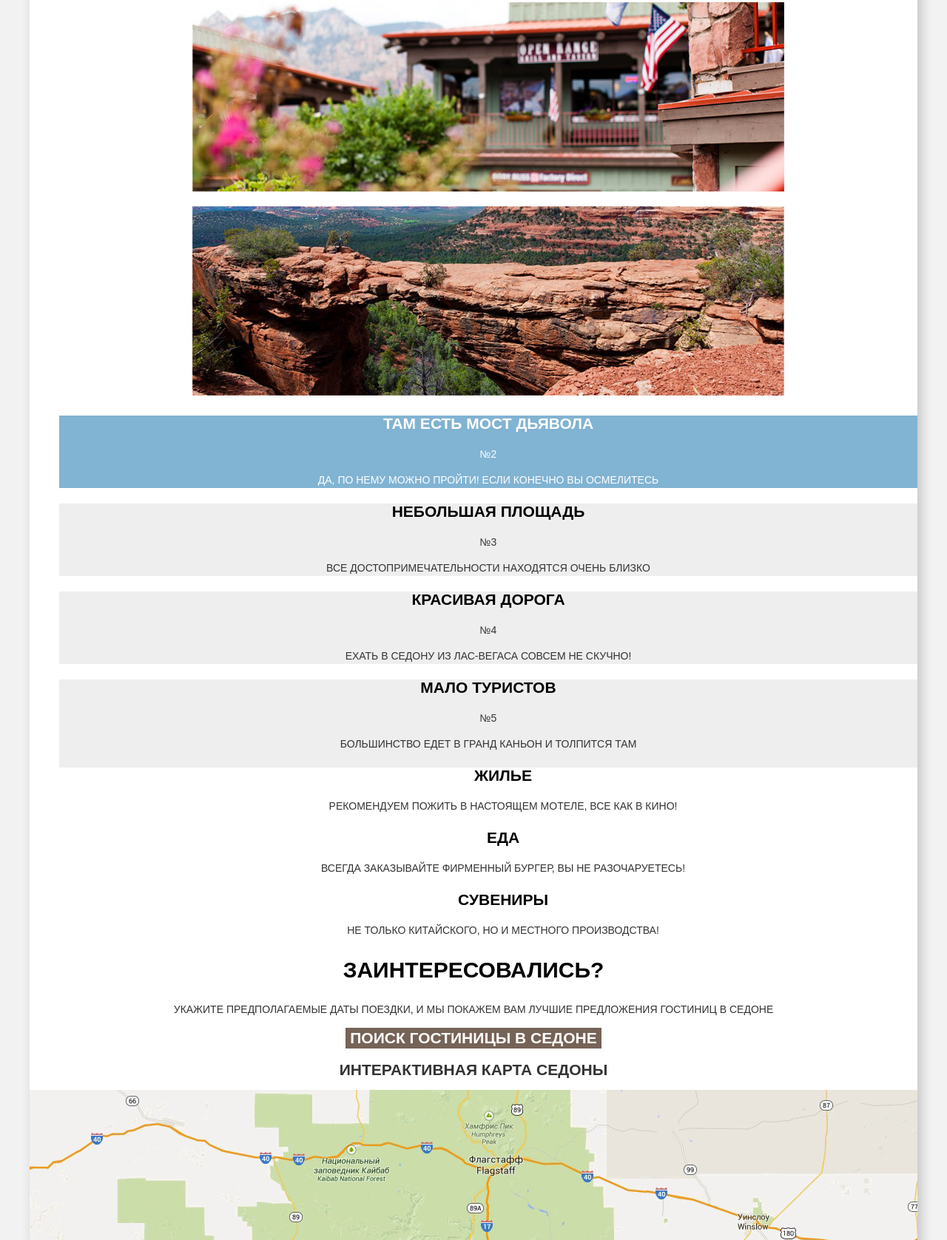
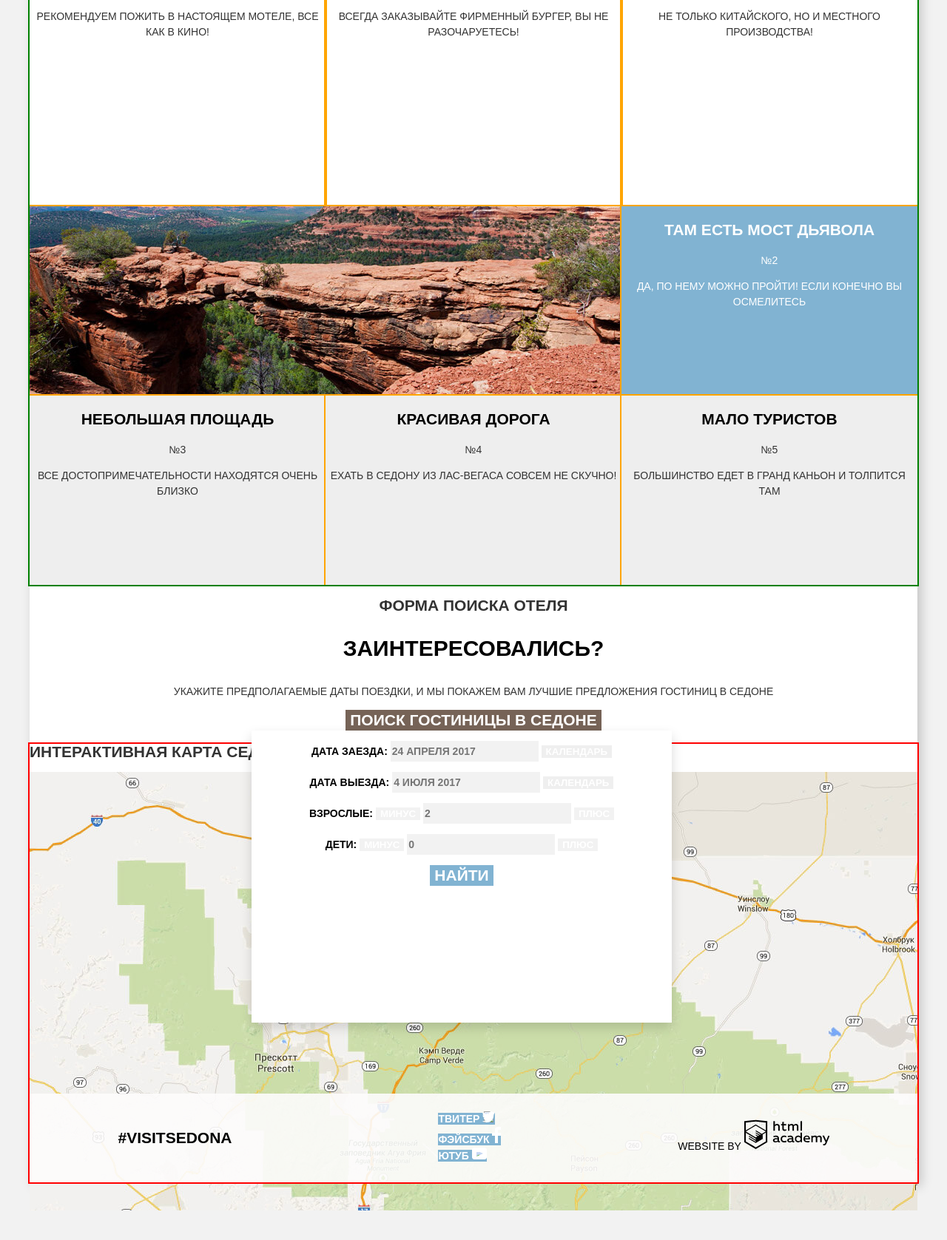
Before and after one commit to bazi2/241995-sedona, a plain HTML site: page index.html in a window 1280 px wide. Shown: the part 1123-2800 px from the top of the page at 74% size. After the commit the page ends 2766 px from the top, so only its background shows below. Drawn offline with Linux system fonts and the light colour scheme.

Commit message:
Сетка
1. Внесла правки в разметку на главной странице (список преимуществ).
2. Сделала крупную сетку главной страницы.

```diff
--- a/css/style.css
+++ b/css/style.css
@@ -1,5 +1,8 @@
 body {
+	min-width: 1280px;
 	margin: 0;
+	padding: 0;
+
 	font-family: "PT Sans", "Arial", sans-serif;
 	font-size: 14px;
 	line-height: 21px;
@@ -18,11 +21,51 @@ body {
 	box-shadow: 5px 5px 15px 0px rgba(0, 1, 1, 0.2);
 }
 
+.main-header {
+	margin-bottom: 0;
+}
+
+.main-navigation {
+	display: flex;
+	position: relative;
+	min-height: 56px;
+
+	/*Временно для сетки*/
+	outline: 2px solid red;
+}
+
+.main-header-logo {
+	position: absolute;
+	left: 50%;
+	top: 0;
+	width: 138px;
+	transform: translateX(-50%);
+}
+
 .site-navigation {
+	display: flex;
+	margin: 0;
+	padding: 0;
 	list-style: none;
 }
 
+.site-navigation li {
+	width: 240px;
+
+	text-align: center;
+	vertical-align: middle;
+}
+
+.site-navigation li:nth-child(2) {
+	margin-right: 240px;
+}
+
 .site-navigation a {
+	display: block;
+	width: 100%;
+	padding-top: 16px;
+	padding-bottom: 18px;
+
 	line-height: 26px;
 	text-decoration: none;
 	color: #000000;
@@ -46,7 +89,24 @@ body {
 	text-align: center;
 }
 
-.promo .promo-text-bold {
+.resons-content {
+
+	/*Временно для сетки*/
+	outline: 2px solid green;
+}
+
+.promo {
+	width: 1200px;
+	height: 564px;
+
+	margin-bottom: 59px;
+}
+
+.main-title {
+	margin: 0;
+	padding: 0;
+	margin-bottom: 30px;
+
 	font-size: 21px;
 	line-height: 26px;
 	font-weight: 700;
@@ -59,13 +119,41 @@ body {
 }
 
 .resons-list {
+	display: flex;
+	flex-direction: column;
+	justify-content: space-between;
+	margin: 0;
+	padding: 0;
+
 	list-style: none;
+
+	/*Временно для сетки*/
+	outline: 2px solid yellow;
+}
+
+.reson-item {
+	display: flex;
 }
 
 .reson-item-info {
+	width: 400px;
 	color: #ffffff;
 
 	background-color: #81b3d2;
+
+	/*Временно для сетки*/
+	outline: 2px solid orange;
+	min-height: 256px;s
+}
+
+.reson-photo {
+	width: 800px;
+	height: 256px;
+	margin: 0;
+	padding: 0;
+
+	/*Временно для сетки*/
+	outline: 2px solid orange;
 }
 
 .reson-item-title {
@@ -73,8 +161,23 @@ body {
 	font-weight: 700;
 }
 
+
+.reson-gray-list {
+	display: flex;
+	margin: 0;
+	padding: 0;
+
+	list-style: none;
+}
+
 .reson-item-gray {
+	width: 400px;
+
 	background-color: #eeeeee;
+
+	/*Временно для сетки*/
+	outline: 2px solid orange;
+	min-height: 256px;
 }
 
 .item-title-gray {
@@ -82,9 +185,22 @@ body {
 }
 
 .features-list {
+	display: flex;
+	justify-content: space-between;
+	margin: 0;
+	padding: 0;
+
 	list-style: none;
 
 	background-color: #ffffff;
+}
+
+.features-item {
+	width: 400px;
+
+	/*Временно для сетки*/
+	min-height: 330px;
+	outline: 2px solid orange;
 }
 
 .features-title {
@@ -100,9 +216,22 @@ body {
 	color: #000000;
 }
 
-.form {
+.search-wrapper {
+	position: relative;
+}
+
+.form-search {
+	position: absolute;
+	top: 180px;
+
+	/*Временно, потом подобрать точное значение*/
+	left: 300px;
+	width: 568px;
+	height: 395px;
+
 	background-color: #ffffff;
 	box-shadow: 0 7px 15px 0 rgba(0, 1, 1, 0.15);
+	z-index: 10;
 }
 
 .button {
@@ -189,6 +318,11 @@ body {
 .search-option input:focus {
 	background-color: #ffffff;
 	border: 2px solid #eeeeee;
+}
+
+.map {
+	width: 1200px;
+	height: 593px;
 }
 
 /*Стили внутренней страницы*/
@@ -359,7 +493,21 @@ body {
 
 /*Подвал*/
 
+.footer-wrapper {
+	position: relative;
+
+	/*Временно для позиционирования подвала*/
+	outline: 2px solid red;
+}
+
 .main-footer {
+	display: flex;
+	justify-content: space-around;
+	align-items: center;
+	position: absolute;
+	bottom: 0;
+	min-width: 1200px;
+	min-height: 120px;
 	background-color: rgba(253, 252, 252, 0.9);
 }
 
--- a/index.html
+++ b/index.html
@@ -15,7 +15,7 @@
   		  			<img src="img/index-logo.png" width="138" height="70" alt="Логотип города Седона">
   		  		</a>
   		  		<ul class="site-navigation">
-  		  			<li><a class="site-navigation-current" href="info.html">Информация</a></li>
+  		  			<li><a href="info.html">Информация</a></li>
   		  			<li><a href="media.html">Фото и видео</a></li>
   		  			<li><a href="map.html">Карта штата</a></li>
   		  			<li><a href="hotels.html">Гостиницы</a></li>
@@ -24,15 +24,12 @@
     		</header>
 
     		<main class="container">
-    			<h1 class="visually-hidden">Описание городка Седона</h1>
-    			<section class="promo">
-            <h2 class="visually-hidden">Добро пожаловать в Седону</h2>
-            <div class="promo-photo">
+    			<section class="resons-content">
+            <div class="promo">
     				  <img src="img/header-group.jpg" width="1200" height="564" alt="Добро пожаловать в Седона">
             </div>
-            <p class="promo-text-bold">СЕДОНА — небольшой городок в АРИЗОНЕ, заслуживающий большего!</p>
+            <h1 class="main-title">СЕДОНА — небольшой городок в АРИЗОНЕ, заслуживающий большего!</h1>
             <p class="promo-text">Рассмотрим 5 причин, по которым Седона круче, чем Гранд Каньон!</p>
-    			</section>
 
             <section class="resons">
               <h2 class="visually-hidden">Список причин</h2>
@@ -44,35 +41,9 @@
                     <span class="reson-item-number">№1</span>
                     <p class="reson-item-text">Седона - не аттракцион для туристов, там течет своя жизнь</p>
                   </div>
-                <figure class="reson-photo">
-                  <img src="img/reson-1.jpg" width="800" height="256" alt="Изображение города Седона">
-                </figure>
+                  <img class="reson-photo" src="img/reson-1.jpg" width="800" height="256" alt="Изображение города Седона">
                 </li>
-              <!-- 2 -->
-              <li class="reson-item">
-                <figure class="reson-photo">
-                  <img src="img/reson-2.jpg" width="800" height="256" alt="Изображение дикой природы Седоны">
-                </figure>
-                <div class="reson-item-info">
-                  <h3 class="reson-item-title">Там есть мост дьявола</h3>
-                  <span class="reson-item-number">№2</span>
-                  <p class="reson-item-text">Да, по нему можно пройти! Если конечно вы осмелитесь</p>
-                </div>
-              </li>
-              <li class="reson-item reson-item-gray">
-                <h3 class="reson-item-title item-title-gray">Небольшая площадь</h3>
-                <span class="reson-item-number item-number-gray">№3</span>
-                <p class="reson-item-text item-text-gray">Все достопримечательности находятся очень близко</p>
-              </li>
-              <li class="reson-item reson-item-gray">
-                <h3 class="reson-item-title item-title-gray">Красивая дорога</h3>
-                <span class="reson-item-number item-number-gray">№4</span>
-                <p class="reson-item-text item-text-gray">Ехать в Седону из Лас-Вегаса совсем не скучно!</p>
-              </li>
-              <li class="reson-item reson-item-gray">
-                <h3 class="reson-item-title item-title-gray">Мало туристов</h3>
-                <span class="reson-item-number item-number-gray">№5</span>
-                <p class="reson-item-text item-text-gray">Большинство едет в Гранд Каньон и толпится там</p>
+                <li class="resons-item">
                   <ul class="features-list">
                     <li class="features-item">
                       <h3 class="features-title">Жилье</h3>
@@ -88,22 +59,44 @@
                     </li>
                   </ul>
                 </li>
+                <!-- 2 -->
+                <li class="reson-item">
+                  <img class="reson-photo" src="img/reson-2.jpg" width="800" height="256" alt="Изображение дикой природы Седоны">
+                  <div class="reson-item-info">
+                    <h3 class="reson-item-title">Там есть мост дьявола</h3>
+                    <span class="reson-item-number">№2</span>
+                    <p class="reson-item-text">Да, по нему можно пройти! Если конечно вы осмелитесь</p>
+                  </div>
+                </li>
+                <li class="reson-item">
+                  <ul class="reson-gray-list">
+                    <li class="reson-item-gray">
+                      <h3 class="reson-item-title item-title-gray">Небольшая площадь</h3>
+                      <span class="reson-item-number item-number-gray">№3</span>
+                      <p class="reson-item-text item-text-gray">Все достопримечательности находятся очень близко</p>
+                    </li>
+                    <li class="reson-item-gray">
+                      <h3 class="reson-item-title item-title-gray">Красивая дорога</h3>
+                      <span class="reson-item-number item-number-gray">№4</span>
+                      <p class="reson-item-text item-text-gray">Ехать в Седону из Лас-Вегаса совсем не скучно!</p>
+                    </li>
+                    <li class="reson-item-gray">
+                      <h3 class="reson-item-title item-title-gray">Мало туристов</h3>
+                      <span class="reson-item-number item-number-gray">№5</span>
+                      <p class="reson-item-text item-text-gray">Большинство едет в Гранд Каньон и толпится там</p>
+                    </li>
                   </ul>
+                </li>
+              </ul>
+            </section>
           </section>
 
     			<section class="search">
-    				<h2 class="search-title">Заинтересовались?</h2>
+            <div class="search-wrapper">
+              <h2 class="visually-hedden">Форма поиска отеля</h2>
+      				<p class="search-title">Заинтересовались?</p>
       				<p class="search-text">Укажите предполагаемые даты поездки, и мы покажем вам лучшие предложения гостиниц в Седоне</p>
       				<button class="button button-brown search-button" type="button">Поиск гостиницы в Седоне</button>
-    			</section>
-
-    			<section class="map">
-    				<h2 class="visually-hidden">Интерактивная карта Седоны</h2>
-    				<img src="img/map.jpg" width="1200" height="593" alt="Интерактивная карта Седоны">
-    			</section>
-
-    			<section class="form">
-            <h2 class="visually-hidden">Поиск гостиницы в Седоне</h2>
 
               <form class="form-search" action="https://echo.htmlacademy.ru" method="get">
                 <p class="search-option">
@@ -130,8 +123,16 @@
                 </p>
                 <button class="button button-blue hotels-search-button" type="button">Найти</button>
               </form>
+            </div>
           </section>
         </main>
+
+        <div class="footer-wrapper">
+      		<section class="map">
+      			<h2 class="visually-hidden">Интерактивная карта Седоны</h2>
+      			<img src="img/map.jpg" width="1200" height="593" alt="Интерактивная карта Седоны">
+      		</section>
+
 
       		<footer class="main-footer">
       			<a class="hashtag" href="#">#Visitsedona</a>
@@ -157,5 +158,6 @@
             </p>
       		</footer>
         </div>
+      </div>
   	</body>
 </html>
```
Also changed, not shown: img/sedona-index-1200.jpg (added). Lines whose indentation alone changed are shown as unchanged.
